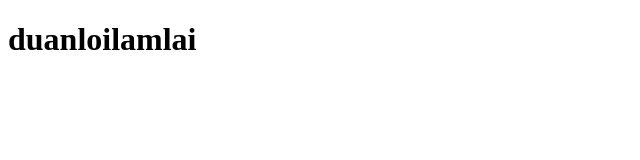
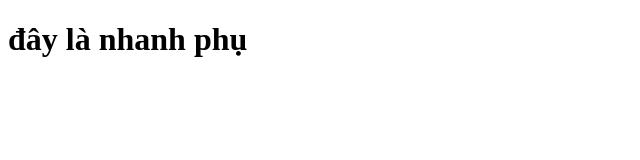
Before and after one commit to Kaioplass2k5/duanloinhe, a plain HTML site: page index.html in a window 1280 px wide. Shown: the whole page, without its empty margins (0-640 px from the left). Drawn offline with Linux system fonts and the light colour scheme.

Commit message:
suanhanh

```diff
--- a/index.html
+++ b/index.html
@@ -6,6 +6,6 @@
     <title>Document</title>
 </head>
 <body>
-    <h1>duanloilamlai</h1>
+    <h1>đây là nhanh phụ</h1>
 </body>
 </html>
```
